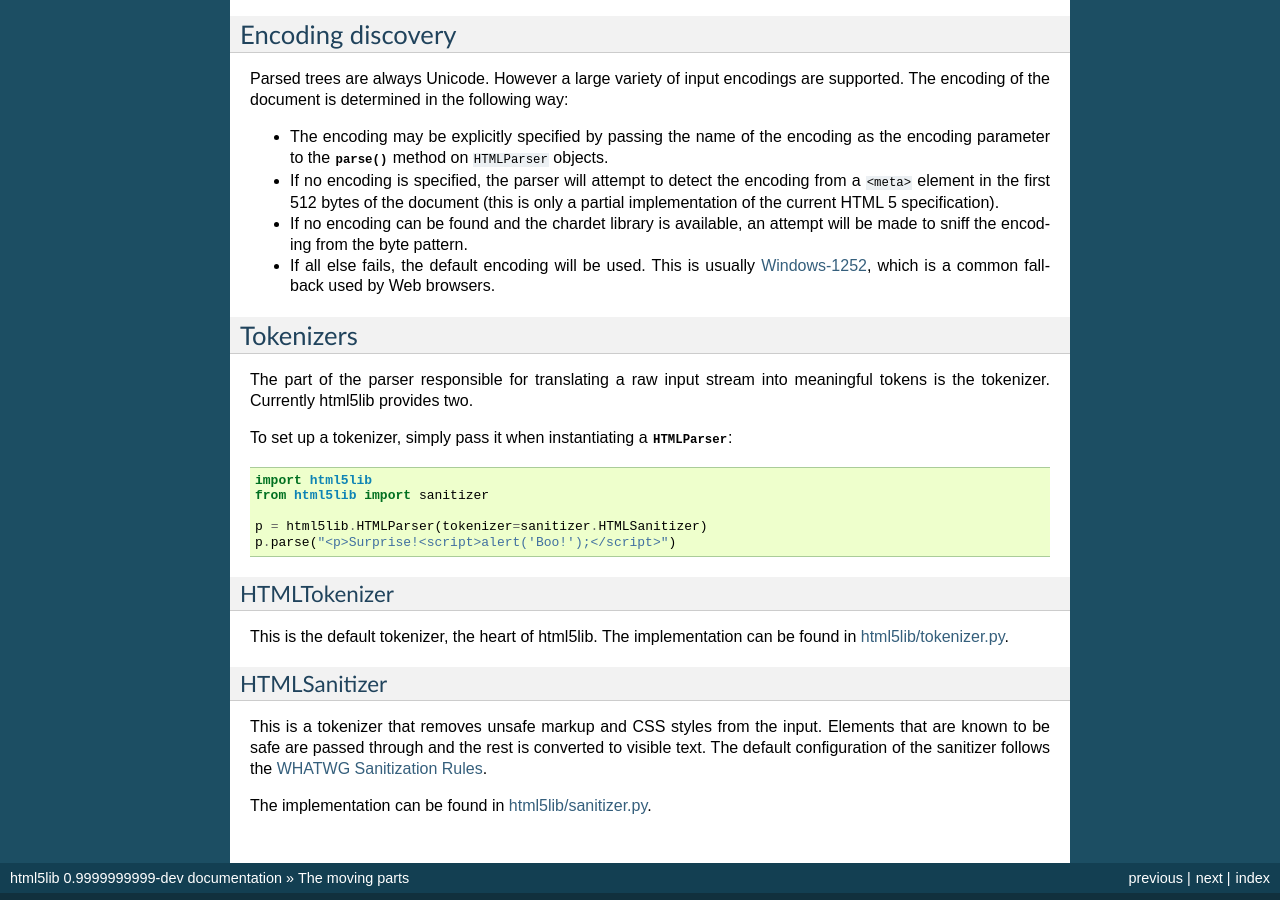
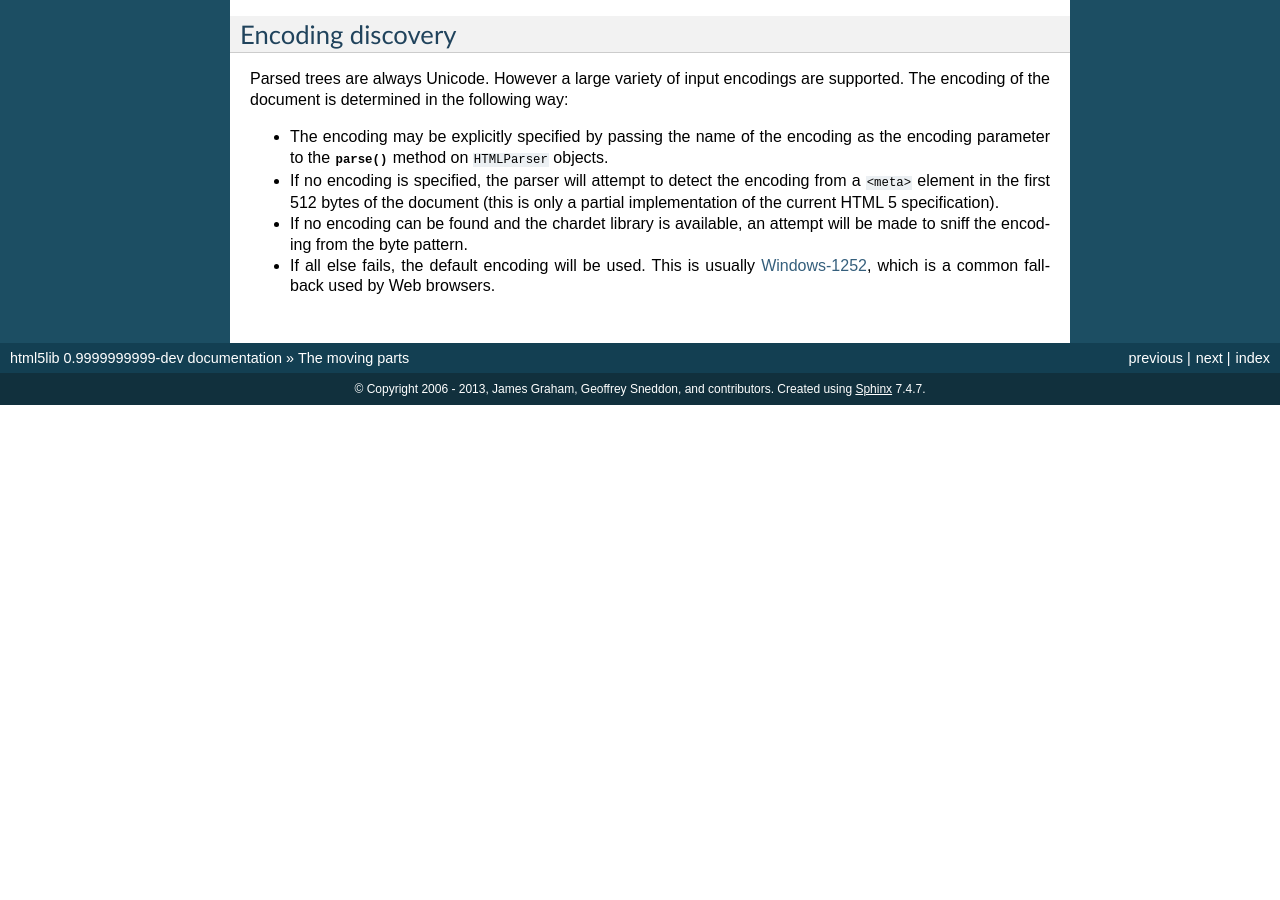
Before and after one commit to html5lib/html5lib-python, a Sphinx documentation site: the page built from doc/movingparts.rst, in a window 1280 px wide and 900 px high, scrolled down 1918 px. Built offline with Sphinx 7.4.7, drawn with Linux system fonts in a browser that asks for light colours; after the commit the page ends 2323 px from its top, so only the background shows below that; some of the changed text lies outside the part shown.

Commit message:
Remove docs for HTMLTokenizer and HTMLSanitizer
HTMLTokenizer is now a private API (I cannot find a public export).
HTMLSanitizer no longer exists as a tokenizer, and has been replaced
with a filter.

```diff
--- a/doc/movingparts.rst
+++ b/doc/movingparts.rst
@@ -169,41 +169,3 @@
 * If all else fails, the default encoding will be used. This is usually
   `Windows-1252 <http://en.wikipedia.org/wiki/Windows-1252>`_, which is
   a common fallback used by Web browsers.
-
-
-Tokenizers
-----------
-
-The part of the parser responsible for translating a raw input stream
-into meaningful tokens is the tokenizer. Currently html5lib provides
-two.
-
-To set up a tokenizer, simply pass it when instantiating
-a :class:`~html5lib.html5parser.HTMLParser`:
-
-.. code-block:: python
-
-  import html5lib
-  from html5lib import sanitizer
-
-  p = html5lib.HTMLParser(tokenizer=sanitizer.HTMLSanitizer)
-  p.parse("<p>Surprise!<script>alert('Boo!');</script>")
-
-HTMLTokenizer
-~~~~~~~~~~~~~
-
-This is the default tokenizer, the heart of html5lib. The implementation
-can be found in `html5lib/tokenizer.py
-<https://github.com/html5lib/html5lib-python/blob/master/html5lib/tokenizer.py>`_.
-
-HTMLSanitizer
-~~~~~~~~~~~~~
-
-This is a tokenizer that removes unsafe markup and CSS styles from the
-input. Elements that are known to be safe are passed through and the
-rest is converted to visible text. The default configuration of the
-sanitizer follows the `WHATWG Sanitization Rules
-<http://wiki.whatwg.org/wiki/Sanitization_rules>`_.
-
-The implementation can be found in `html5lib/sanitizer.py
-<https://github.com/html5lib/html5lib-python/blob/master/html5lib/sanitizer.py>`_.
```
